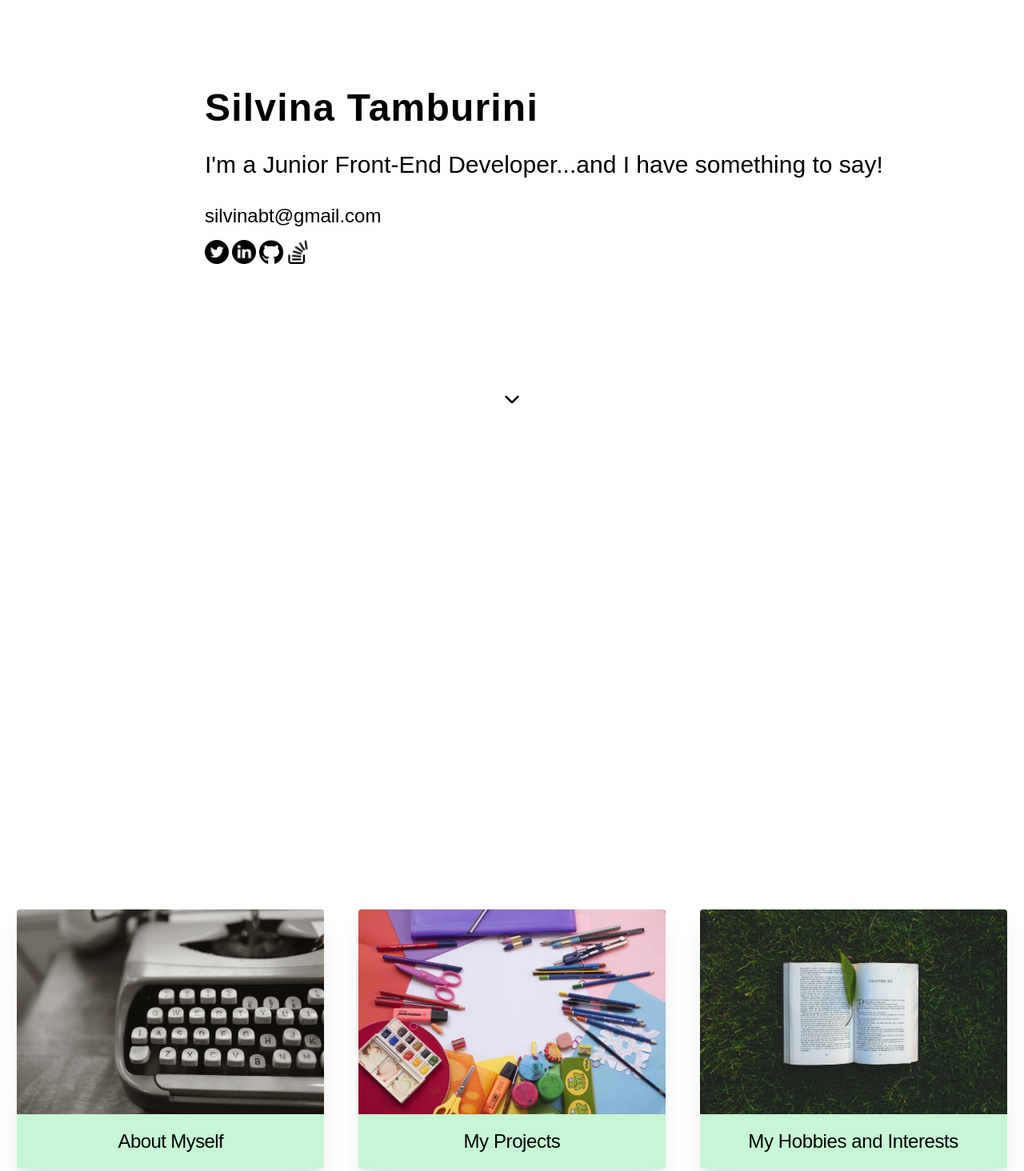
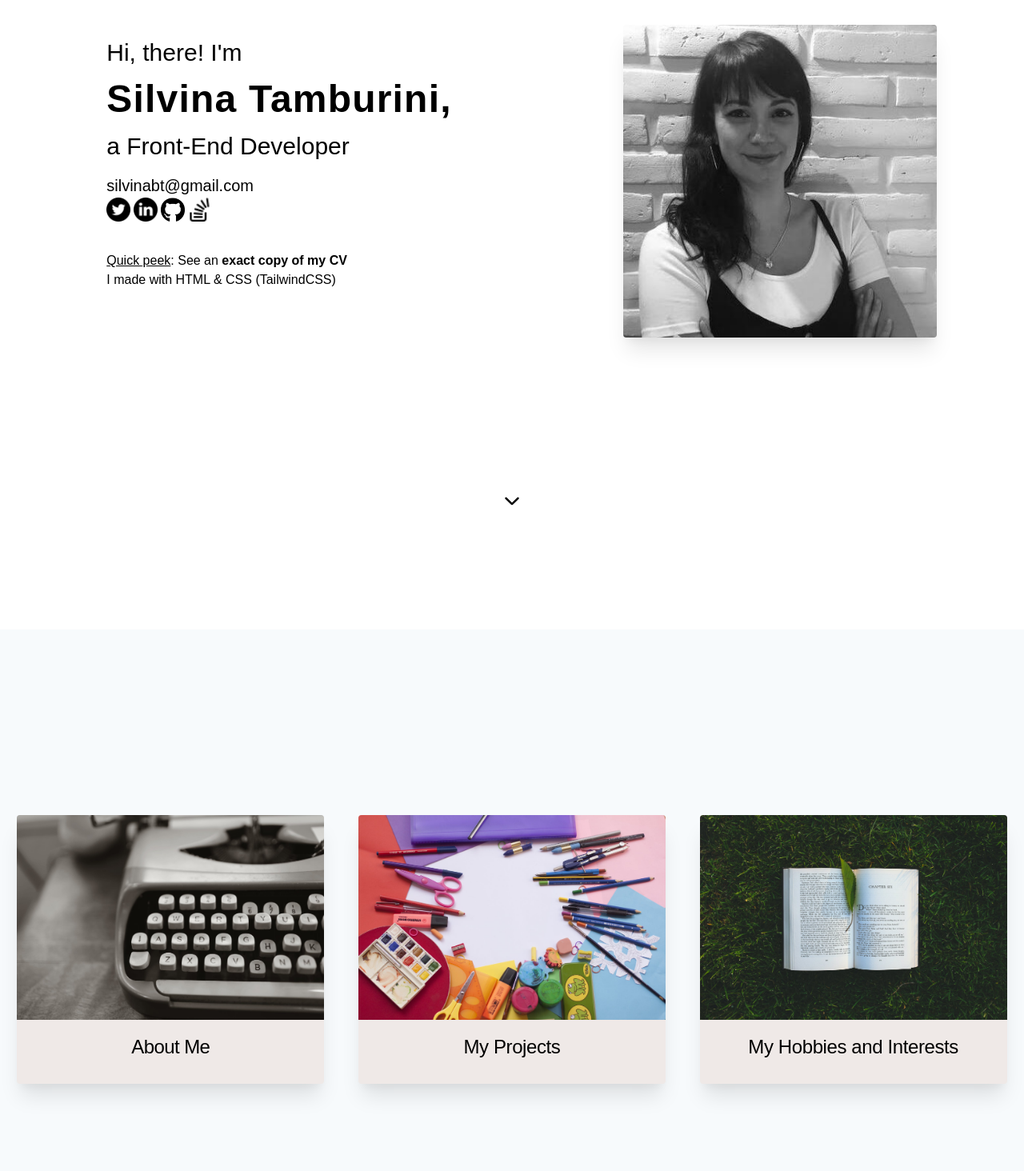
Before and after one commit to silvinabt87/silvinabt87.github.io, a website built with Parcel: page index.html in a window 1280 px wide. Shown: the part 93-1557 px from the top of the page at 80% size. Built offline with nearby package versions, Linux system fonts and the light colour scheme; a web font is replaced by a local one.

Commit message:
fix index.html

```diff
--- a/index.html
+++ b/index.html
@@ -1,63 +1,102 @@
 <!DOCTYPE html>
 <html lang="en">
-
   <head>
     <meta charset="UTF-8" />
     <meta name="viewport" content="width=device-width, initial-scale=1.0" />
     <meta http-equiv="X-UA-Compatible" content="ie=edge" />
     <meta property="og:image" content="/Images/siljune2020.jpg" />
+    <link rel="icon" href="/Images/web-development.png" />
+    <link
+      href="https://fonts.googleapis.com/css2?family=Varta&display=swap"
+      rel="stylesheet"
+    />
+    <link rel="stylesheet" href="/public/build/tailwind.css" />
     <title>Silvina T. — Code and Design</title>
-  <link href="https://fonts.googleapis.com/css2?family=Handlee&display=swap" rel="stylesheet">
-  <link rel="stylesheet" href="/public/build/tailwind.css">
   </head>
 
-<body class="flex flex-col w-full inline-block font-display font-body">
-<main>
-  <section class="flex flex-col items-start w-full mt-48 min-h-screen">
+  <body class="flex flex-col md:flex md:flex-col font-body">
+    <section
+      class="min-h-screen pt-24 flex flex-col items-center md:flex md:flex-col md:items-center"
+    >
       <!-- Intro -->
-    <div class="flex flex-col w-full min-h-screen">
-      <div class="flex flex-col xl:ml-64 sm:ml-2  mb-20">
-        <h1 class="text-5xl tracking-wide font-semibold">Silvina Tamburini</h1>
-        <h3 class="text-3xl mt-3 ">I'm a Junior Front-End Developer...and I have something to say!</h3>
-        <h4 class="text-2xl mt-6 mb-3">silvinabt@gmail.com</h4>
-        <div class="flex flex-row space-x-1 mb-20">
+      <div
+        class="flex flex-col items-center md:flex md:flex-row md:justify-center md:items-center"
+      >
+        <div
+          class="flex flex-col self-center md:mx-16 md:flex md:justify-start md:text-left w-1/2 md:p-10"
+        >
+          <h3 class="text-3xl">Hi, there! I'm</h3>
+          <h1 class="text-5xl tracking-wide font-semibold">
+            Silvina Tamburini,
+          </h1>
+          <h3 class="text-3xl">a Front-End Developer</h3>
+          <h4 class="text-xl mt-3"><a href="https://mail.google.com/mail/u/0/?view=cm&fs=1&to=silvinabt@gmail.com&tf=1" target="_blank">silvinabt@gmail.com</u></a></h4>
+          <div class="flex flex-row space-x-1 mb-3">
             <a href="https://twitter.com/siltambu" target="_blank">
               <img src="Images/013-twitter-1.png" width="30" />
             </a>
-          <a href="https://www.linkedin.com/in/silvina-tamburini/" target="_blank">
-            <img src="Images/010-linkedin.png" width="30" />
+            <a
+              href="https://www.linkedin.com/in/silvina-tamburini/"
+              target="_blank"
+            >
+              <img src="Images/010-linkedin.png" width="30" class="inline" />
             </a>
             <a href="https://github.com/silvinabt87" target="_blank">
-            <img src="Images/github.png" width="30" />
+              <img src="Images/github.png" width="30" class="inline" />
             </a>
-          <a href="https://stackoverflow.com/story/silvina-tamburini" target="_blank">
-            <img src="Images/icons8-stack-overflow-26.png" width="30" />
+            <a
+              href="https://stackoverflow.com/story/silvina-tamburini"
+              target="_blank"
+            >
+              <img
+                src="Images/icons8-stack-overflow-26.png"
+                width="30"
+                class=""
+              />
             </a>
           </div>
+      <div class="my-6"><u>Quick peek</u>: See an <a href="/CV.html" target="_blank"><b>exact copy of my CV</b></a> <br>I made with HTML & CSS (TailwindCSS)</a> </div>
         </div>
-
+        <div
+          class="flex self-center w-1/2 mt-6 md:flex md:justify-center md:px-20"
+        >
+          <div class="bg-black-500">
+            <img src="/Images/silvina.jpg" class="shadow-xl rounded" alt="Silvina's pic" />
+          </div>
+        </div>
+      </div>
       <!-- Arrow -->
-            <div class="flex w-full self-end justify-center pb-1">
+      <div
+        class="hidden pt-8 md:pt-48 md:flex md:self-center transition duration-500 ease-in-out transform hover:-translate-y-1 hover:scale-110"
+      >
+        <a href="#gigs">
           <img src="Images/Arrow-down.svg" width="30" />
         </a>
-            </div>
       </div>
     </section>
 
     <!-- Gigs section -->
-  <section id="gigs"class="min-h-screen w-full flex flex-col md:flex md:flex-row lg:flex lg:flex-row xl:flex xl:flex-row justify-around items-center">
-
-      <div id="myself" class="card text-4xl max-w-sm min-h-1/2 rounded m-3 bg-green-200 overflow-hidden shadow-xl transition rotateY-180 duration-500 ease-in-out transform hover:-translate-y-1 hover:scale-110 hover:shadow-2xl flex flex-col">
-        <img class="w-full h-auto" src="Images/content-writer2.jpeg" alt="Language learning">
-        <div class="px-6 py-4 flex self-center items-center">
+    <section
+      id="gigs"
+      class="min-h-screen my-20 md:flex md:flex-row md:justify-around bg-gray-100 md:items-center"
+    >
+      <div
+        id="myself"
+        class="card text-4xl max-w-sm md:h-84 bg-isabelline-500 rounded m-3 overflow-hidden cursor-pointer shadow-xl transition rotateY-180 duration-500 ease-in-out transform hover:-translate-y-1 hover:scale-110 hover:shadow-2xl flex flex-col"
+      >
+        <img class="" src="Images/content-writer2.jpeg" alt="typing-machine" />
+        <div class="px-6 py-4 flex self-center justify-center items-center">
           <h3 class="text-black text-2xl text-center tracking-tight">
-           About Myself
+            About Me
           </h3>
         </div>
       </div>
 
-     <div id="projects" class="card max-w-sm rounded m-3 bg-green-200 overflow-hidden shadow-xl transition duration-500 ease-in-out transform hover:-translate-y-1 hover:scale-110 hover:shadow-2xl flex flex-col">
-        <img class="w-full h-auto" src="Images/webpage.jpeg" alt="Web design">
+      <div
+        id="projects"
+        class="card max-w-sm md:h-84 rounded m-3 bg-isabelline-500 overflow-hidden cursor-pointer shadow-xl transition duration-500 ease-in-out transform hover:-translate-y-1 hover:scale-110 hover:shadow-2xl flex flex-col"
+      >
+        <img class="" src="Images/webpage.jpeg" alt="stationary-material" />
         <div class="px-6 py-4 flex self-center items-center tracking-tight">
           <h3 class="text-black text-2xl text-center">
             My Projects
@@ -65,34 +104,35 @@
         </div>
       </div>
 
-      <div id="hobbies" class="card max-w-sm rounded m-3 bg-green-200 overflow-hidden shadow-xl transition duration-500 ease-in-out transform hover:-translate-y-1 hover:scale-110  hover:shadow-2xl sflex flex-col">
-        <img class="w-full h-auto filter-grayscale" src="Images/translator.jpg" alt="Translation">
-        <div class="px-6 py-4 flex flex-col self-center items-center tracking-tight">
+      <div
+        id="hobbies"
+        class="card max-w-sm md:h-84 rounded m-3 bg-isabelline-500 overflow-hidden cursor-pointer shadow-xl transition duration-500 ease-in-out transform hover:-translate-y-1 hover:scale-110 hover:shadow-2xl flex flex-col"
+      >
+        <img
+          class="w-full h-auto filter-grayscale"
+          src="Images/translator.jpg"
+          alt="book"
+        />
+        <div
+          class="px-6 py-4 flex flex-col self-center items-center tracking-tight"
+        >
           <h3 class="text-black text-2xl text-center">
             My Hobbies and Interests
           </h3>
         </div>
       </div>
-
     </section>
 
     <!-- Render area -->
-<section id="renderArea">
-
-</section>
-
+    <iframe class="min-h-screen"></iframe>
     <script src="/index.js"></script>
-</main>
-  <!-- <footer class="mt-10">
-
-      Icons made by
-      <a href="https://www.flaticon.com/authors/smashicons" title="Smashicons"
-      >Smashicons</a
+    <footer class="font-body text-sm flex justify-between m-3">
+             <span>Icons made by Freepik from www.flaticon.com</span
           >
-      from
-      <a href="https://www.flaticon.com/" title="Flaticon">www.flaticon.com</a>
-
-  </footer> -->
+        </span>
+        <span class="text-lg text-semibold font-bold">-Life is either a daring adventure or nothing at all-  Helen Keller,
+          <i>The Open Door</i></span
+        >
+    </footer>
   </body>
-
 </html>
```
Lines whose indentation alone changed are shown as unchanged.
